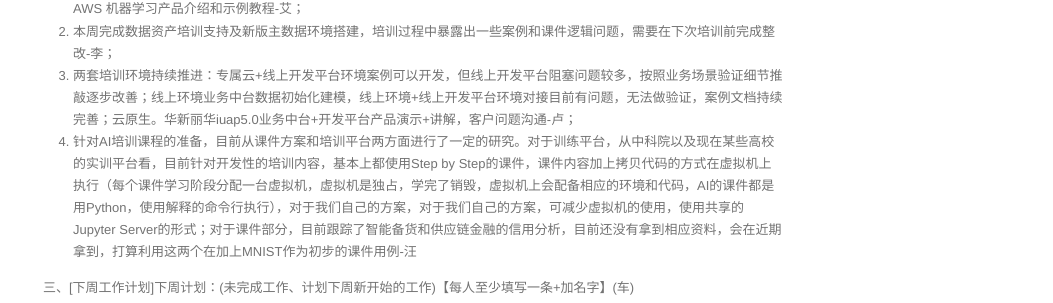
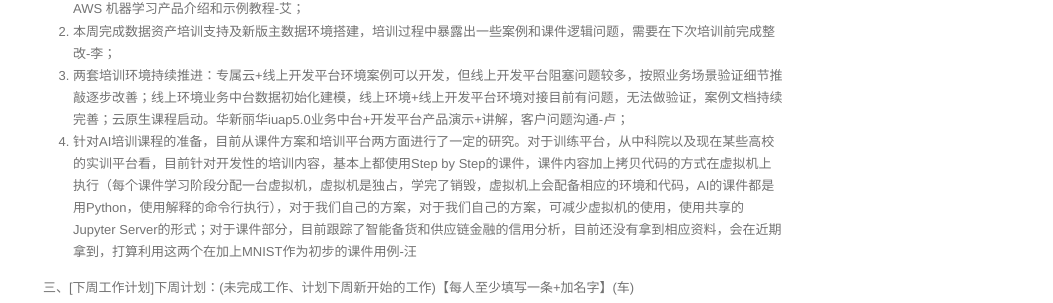
Before and after one commit to walllFlower/blog, a Jekyll site: the page built from _posts/2018-07-17-day_report_cxz.md, in a window 1280 px wide and 900 px high, scrolled down 1165 px. Shown: the part 192-495 px from the top of the window, without its empty margins (227-1280 px from the left). Built offline with Jekyll 4.4.1, drawn with Linux system fonts in a browser that asks for light colours; comment, search, counter and statistics services are not loaded.

Commit message:
Update 2018-07-17-day_report_cxz.md

```diff
--- a/_posts/2018-07-17-day_report_cxz.md
+++ b/_posts/2018-07-17-day_report_cxz.md
@@ -77,7 +77,7 @@ categories: 技术运营工作周报
 
 1. 数字化中台白皮书的相关澳洋集团和三一集团视频内容整理，每个视频大概1个小时；谷歌TensorFlow AI 算法和产品分析；AWS 机器学习产品介绍和示例教程-艾；
 2. 本周完成数据资产培训支持及新版主数据环境搭建，培训过程中暴露出一些案例和课件逻辑问题，需要在下次培训前完成整改-李；
-3. 两套培训环境持续推进：专属云+线上开发平台环境案例可以开发，但线上开发平台阻塞问题较多，按照业务场景验证细节推敲逐步改善；线上环境业务中台数据初始化建模，线上环境+线上开发平台环境对接目前有问题，无法做验证，案例文档持续完善；云原生。华新丽华iuap5.0业务中台+开发平台产品演示+讲解，客户问题沟通-卢；
+3. 两套培训环境持续推进：专属云+线上开发平台环境案例可以开发，但线上开发平台阻塞问题较多，按照业务场景验证细节推敲逐步改善；线上环境业务中台数据初始化建模，线上环境+线上开发平台环境对接目前有问题，无法做验证，案例文档持续完善；云原生课程启动。华新丽华iuap5.0业务中台+开发平台产品演示+讲解，客户问题沟通-卢；
 4. 针对AI培训课程的准备，目前从课件方案和培训平台两方面进行了一定的研究。对于训练平台，从中科院以及现在某些高校的实训平台看，目前针对开发性的培训内容，基本上都使用Step by Step的课件，课件内容加上拷贝代码的方式在虚拟机上执行（每个课件学习阶段分配一台虚拟机，虚拟机是独占，学完了销毁，虚拟机上会配备相应的环境和代码，AI的课件都是用Python，使用解释的命令行执行），对于我们自己的方案，对于我们自己的方案，可减少虚拟机的使用，使用共享的Jupyter Server的形式；对于课件部分，目前跟踪了智能备货和供应链金融的信用分析，目前还没有拿到相应资料，会在近期拿到，打算利用这两个在加上MNIST作为初步的课件用例-汪
 
 三、[下周工作计划]下周计划：(未完成工作、计划下周新开始的工作)【每人至少填写一条+加名字】(车)
```
